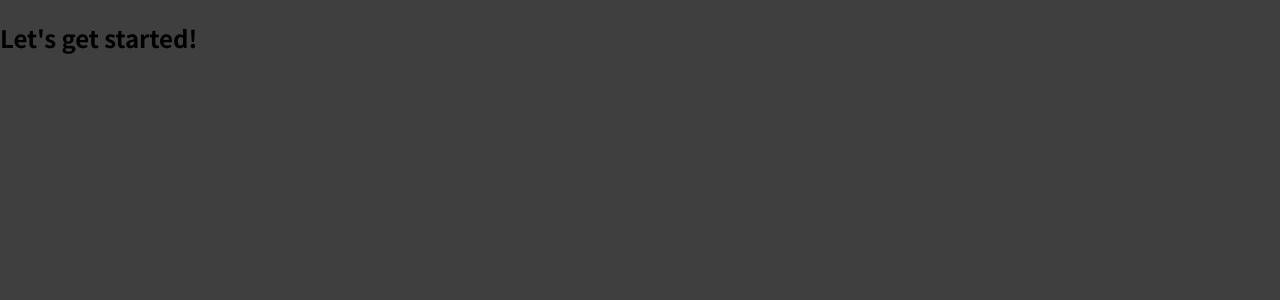
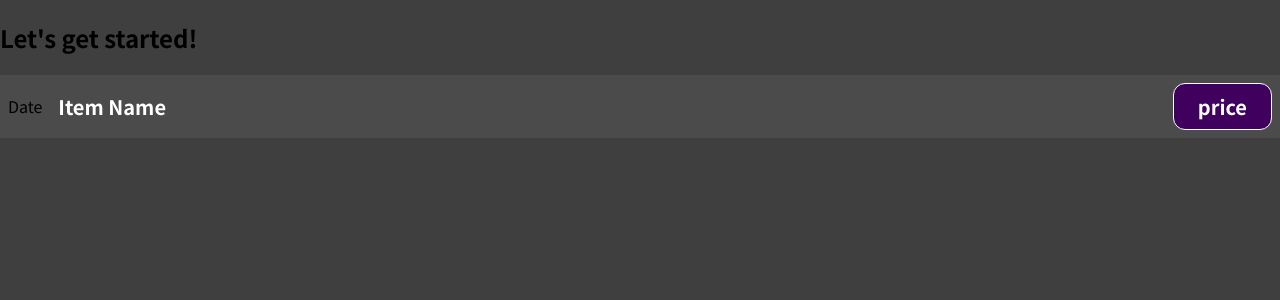
Before and after one commit to ChunWun/ReactPractice, a JavaScript app: page / in a window 1280 px wide. Shown: the top 300 px of the page. Built offline with nearby package versions, Linux system fonts and the light colour scheme.

Commit message:
add expenseItem

```diff
--- a/src/App.js
+++ b/src/App.js
@@ -1,9 +1,12 @@
+import ExpenseItem from "./components/ExpenseItem.js";
+
 function App() {
-  return (
-    <div>
-      <h2>Let's get started!</h2>
-    </div>
-  );
+	return (
+		<div>
+			<h2>Let's get started!</h2>
+			<ExpenseItem />
+		</div>
+	);
 }
 
 export default App;
--- /dev/null
+++ b/src/components/ExpenseItem.css
@@ -0,0 +1,54 @@
+.expense-item {
+	display: flex;
+	justify-content: space-between;
+	align-items: center;
+	padding: 0.5rem;
+	margin: 1rem 0;
+	background-color: #4b4b4b;
+}
+
+.expense-item__description {
+	display: flex;
+	flex-direction: column;
+	gap: 1rem;
+	align-items: flex-end;
+	flex-flow: column-reverse;
+	justify-content: flex-start;
+	flex: 1;
+}
+
+.expense-item h2 {
+	color: #3a3a3a;
+	font-size: 1rem;
+	flex: 1;
+	margin: 0 1rem;
+	color: white;
+}
+
+.expense-item__price {
+	font-size: 1rem;
+	font-weight: bold;
+	color: white;
+	background-color: #40005d;
+	border: 1px solid white;
+	padding: 0.5rem;
+	border-radius: 12px;
+}
+
+@media (min-width: 580px) {
+	.expense-item__description {
+		flex-direction: row;
+		align-items: center;
+		justify-content: flex-start;
+		flex: 1;
+	}
+
+	.expense-item__description h2 {
+		font-size: 1.25rem;
+	}
+
+	.expense-item__price {
+		font-size: 1.25rem;
+		padding: 0.5rem 1.5rem;
+	}
+}
--- /dev/null
+++ b/src/components/ExpenseItem.js
@@ -0,0 +1,16 @@
+import './ExpenseItem.css'
+
+const ExpenseItem = () => {
+	return (
+		<div className='expense-item'>
+			<div>Date</div>
+			<div className='expense-item__description'>
+				<h2> Item Name</h2>
+				<div className='expense-item__price'> price </div>
+			</div>
+		</div>
+
+	)
+}
+
+export default ExpenseItem;
```
